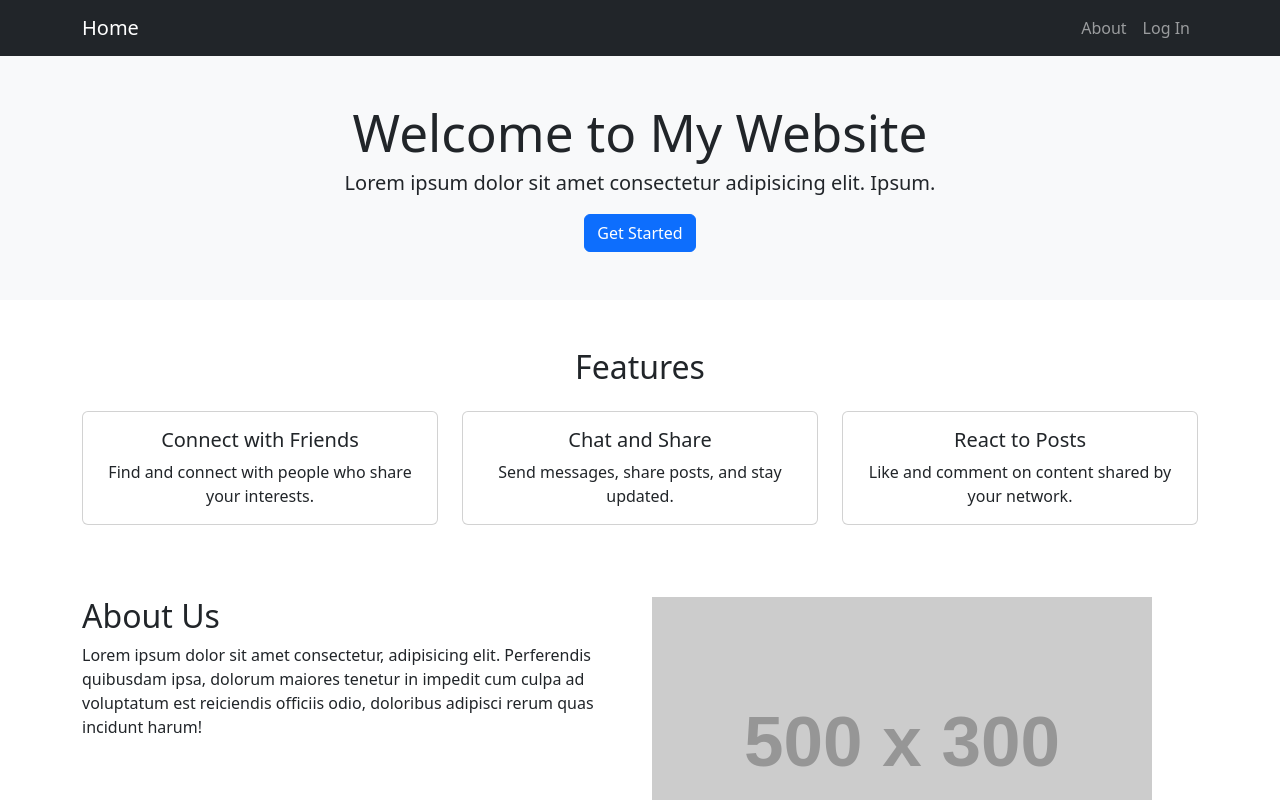
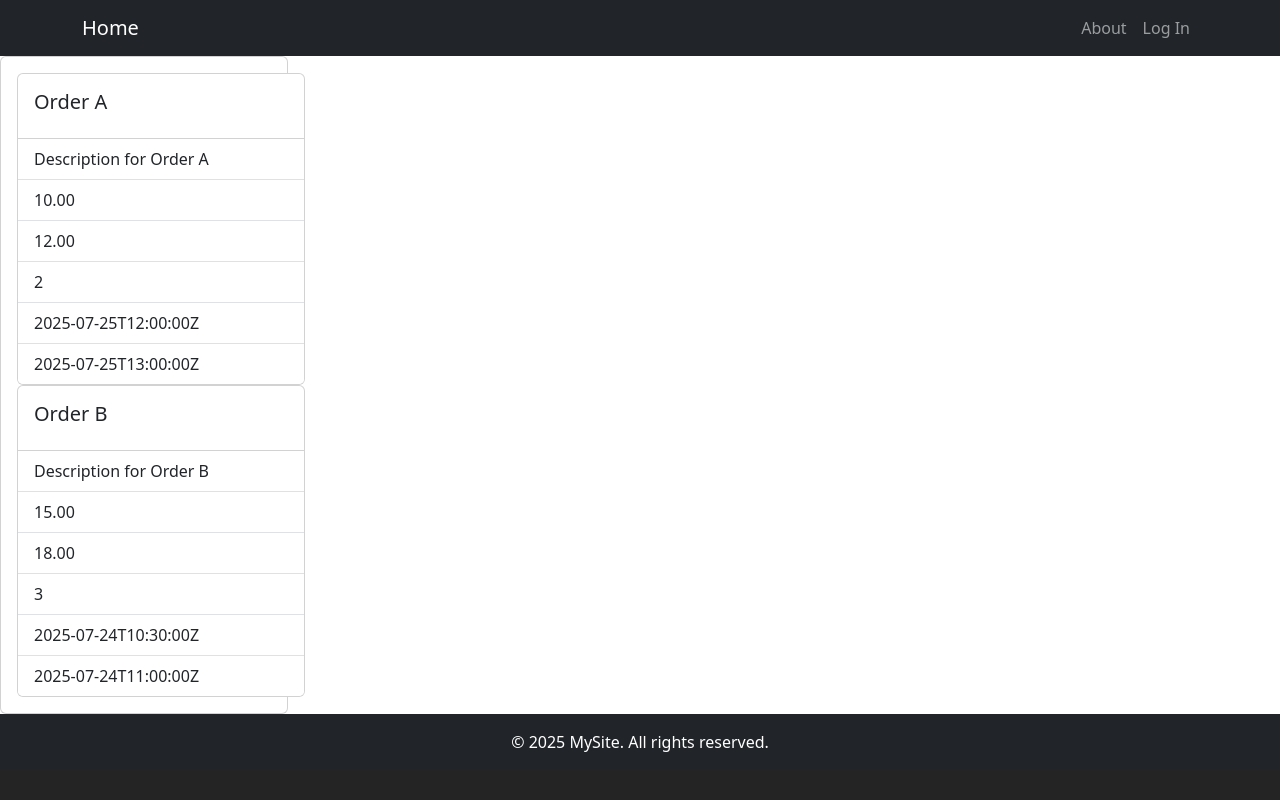
Before and after one commit to kevingil/agent-hackathon, a React (Vite) app in the folder frontend/: page / in a window 1280 px wide. Shown: the top 800 px of the page. Built offline with nearby package versions, Linux system fonts and the light colour scheme.

Commit message:
updated the frontend to display orders

```diff
--- /dev/null
+++ b/frontend/src/components/ListItems/OrderCard.tsx
@@ -0,0 +1,25 @@
+import Card from "react-bootstrap/Card";
+import ListGroup from "react-bootstrap/ListGroup";
+import type { OrderProps } from "../../types/Order";
+
+const OrderCard: React.FC<OrderProps> = ({ order }) => {
+  return (
+    <>
+      <Card style={{ width: "18rem" }}>
+        <Card.Body>
+          <Card.Title>{order.name}</Card.Title>
+        </Card.Body>
+        <ListGroup className="list-group-flush">
+          <ListGroup.Item>{order.description}</ListGroup.Item>
+          <ListGroup.Item>{order.cost}</ListGroup.Item>
+          <ListGroup.Item>{order.list_price}</ListGroup.Item>
+          <ListGroup.Item>{order.quantity}</ListGroup.Item>
+          <ListGroup.Item>{order.created_at}</ListGroup.Item>
+          <ListGroup.Item>{order.updated_at}</ListGroup.Item>
+        </ListGroup>
+      </Card>
+    </>
+  );
+};
+
+export default OrderCard;
--- /dev/null
+++ b/frontend/src/components/Lists/Orders.tsx
@@ -0,0 +1,68 @@
+import Card from "react-bootstrap/Card";
+import { useState, useEffect } from "react";
+import OrderCard from "../ListItems/OrderCard";
+import type { Order } from "../../types/Order";
+// import { getOrders } from "../../api/orders";
+
+const Orders = () => {
+  const [orders, setOrders] = useState<Order[]>([]);
+  const [loading, setLoading] = useState<boolean>();
+
+  const sample_orders: Order[] = [
+    {
+      id: 1,
+      name: "Order A",
+      description: "Description for Order A",
+      cost: "10.00",
+      list_price: "12.00",
+      quantity: "2",
+      created_at: "2025-07-25T12:00:00Z",
+      updated_at: "2025-07-25T13:00:00Z",
+    },
+    {
+      id: 2,
+      name: "Order B",
+      description: "Description for Order B",
+      cost: "15.00",
+      list_price: "18.00",
+      quantity: "3",
+      created_at: "2025-07-24T10:30:00Z",
+      updated_at: "2025-07-24T11:00:00Z",
+    },
+  ];
+
+  useEffect(() => {
+    const fetchOrders = async () => {
+      setLoading(true);
+
+      try {
+        setOrders(sample_orders);
+      } catch (error) {
+        console.log(`error ${error}`);
+      } finally {
+        setLoading(false);
+      }
+    };
+    fetchOrders();
+  }, []);
+
+  return (
+    <>
+      <Card style={{ width: "18rem" }}>
+        <Card.Body>
+          {loading ? (
+            <Card.Title>Loading ... </Card.Title>
+          ) : orders.length === 0 ? (
+            <Card.Title> No Orders </Card.Title>
+          ) : (
+            orders?.map((order: Order) => (
+              <OrderCard order={order} key={order.id} />
+            ))
+          )}
+        </Card.Body>
+      </Card>
+    </>
+  );
+};
+
+export default Orders;
--- a/frontend/src/pages/Home.tsx
+++ b/frontend/src/pages/Home.tsx
@@ -1,17 +1,12 @@
 import "../css/Home.css";
-import HomeBanner from "../components/Home/HomeBanner";
-import FeaturesSection from "../components/Home/FeatureSection";
-import AboutSection from "../components/Home/AboutSection";
-import Testimonials from "../components/Home/Testimonials";
-const ProfilePage: React.FC = () => {
+import Orders from "../components/Lists/Orders";
+
+const HomePage: React.FC = () => {
   return (
     <>
-      <HomeBanner />
-      <FeaturesSection />
-      <AboutSection />
-      <Testimonials />
+      <Orders />
     </>
   );
 };
 
-export default ProfilePage;
+export default HomePage;
--- /dev/null
+++ b/frontend/src/types/Order.tsx
@@ -0,0 +1,16 @@
+// movie type for declaring var types
+export type Order = {
+  id: number;
+  name: string;
+  description: string;
+  cost: string;
+  list_price: string;
+  quantity: string;
+  created_at: string;
+  updated_at: string;
+};
+
+// moviecardProps type for declaring var types
+export type OrderProps = {
+  order: Order;
+};
```
Also changed, not shown: frontend/src/api/orders.ts (added).
